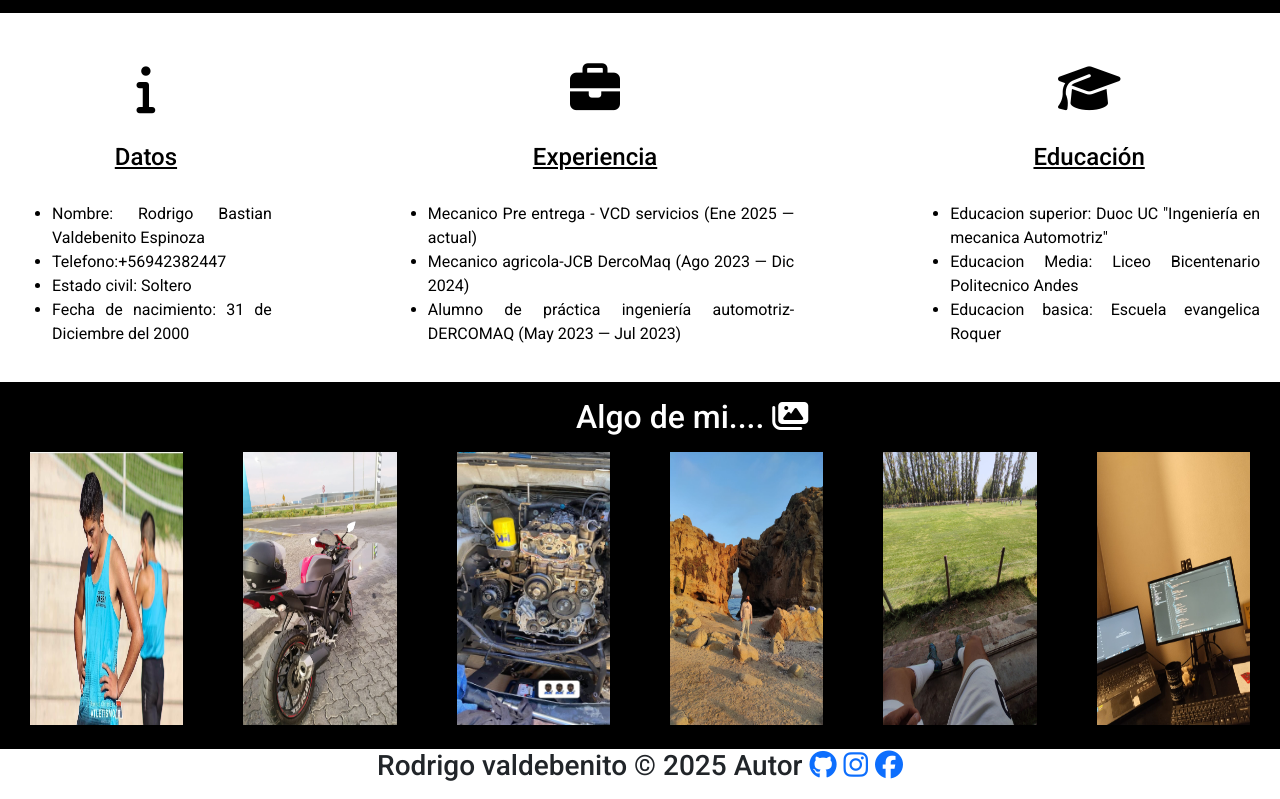
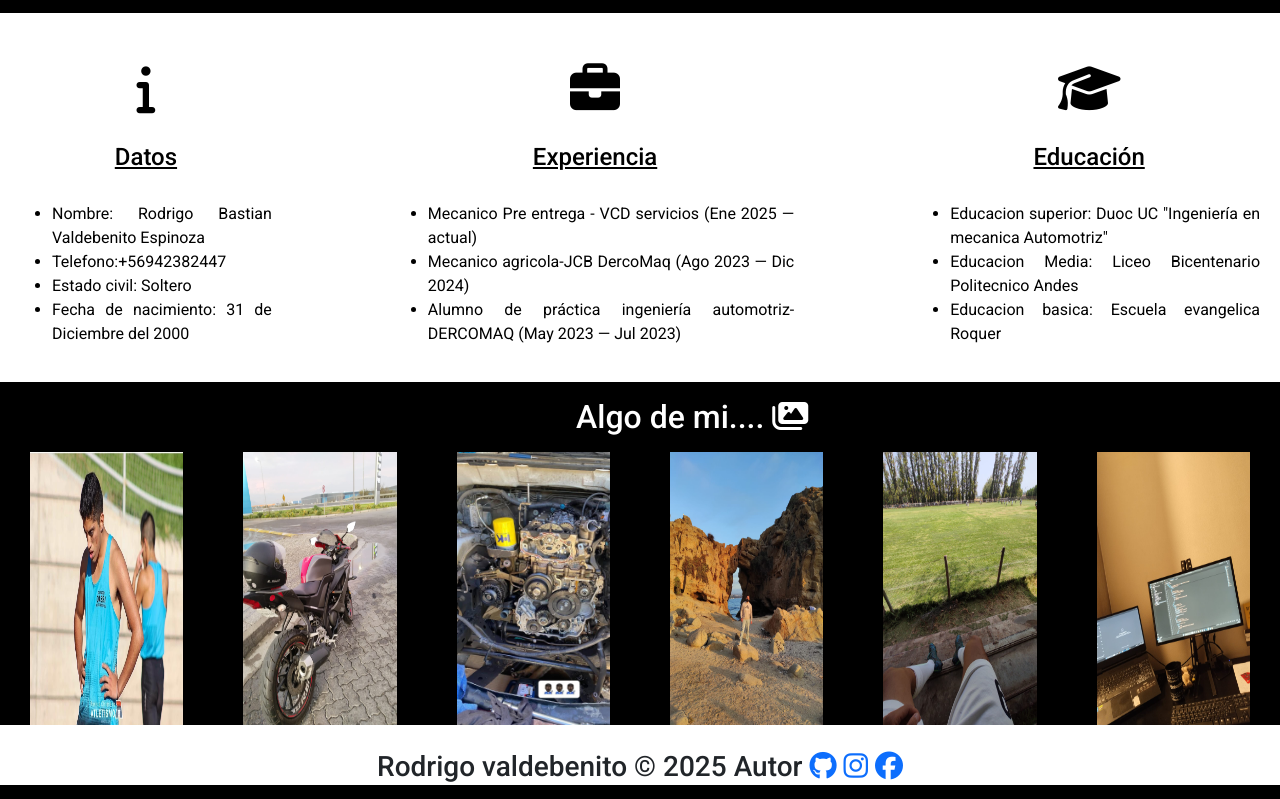
Before and after one commit to betcheberryyy/Ro24val.github.io, a plain HTML site: page index.html in a window 1280 px wide. Shown: the part 682-1481 px from the top of the page. Drawn offline with nearby package versions, Linux system fonts and the light colour scheme.

Commit message:
cambie el footer ligeramente

```diff
--- a/assets/css/style.css
+++ b/assets/css/style.css
@@ -65,7 +65,7 @@ section>h2{
 
 footer{
     background-color: white;
-    height: 50px;
+    height: 60px;
     text-align: center;
-
+    padding-top: 1px;
 }
```
